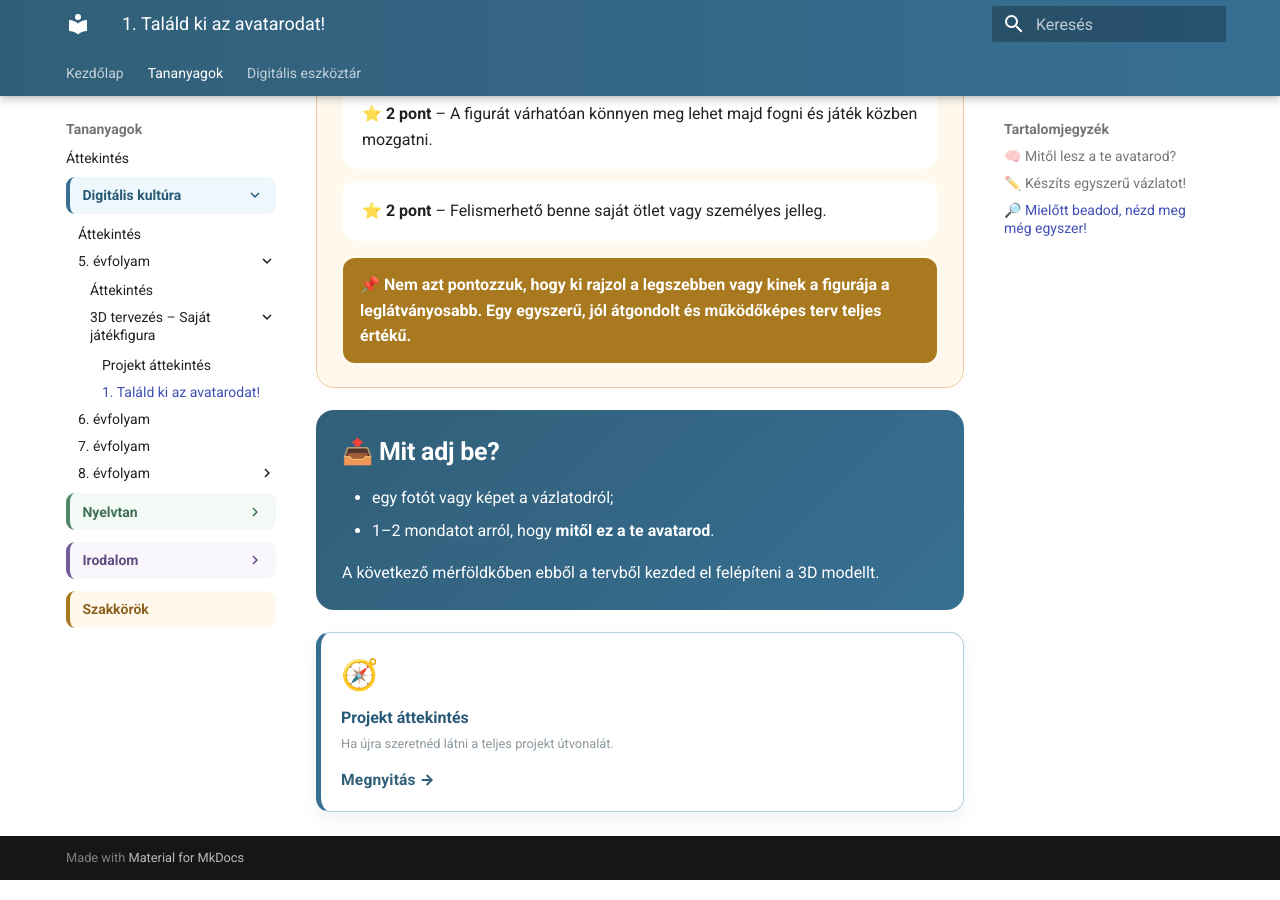
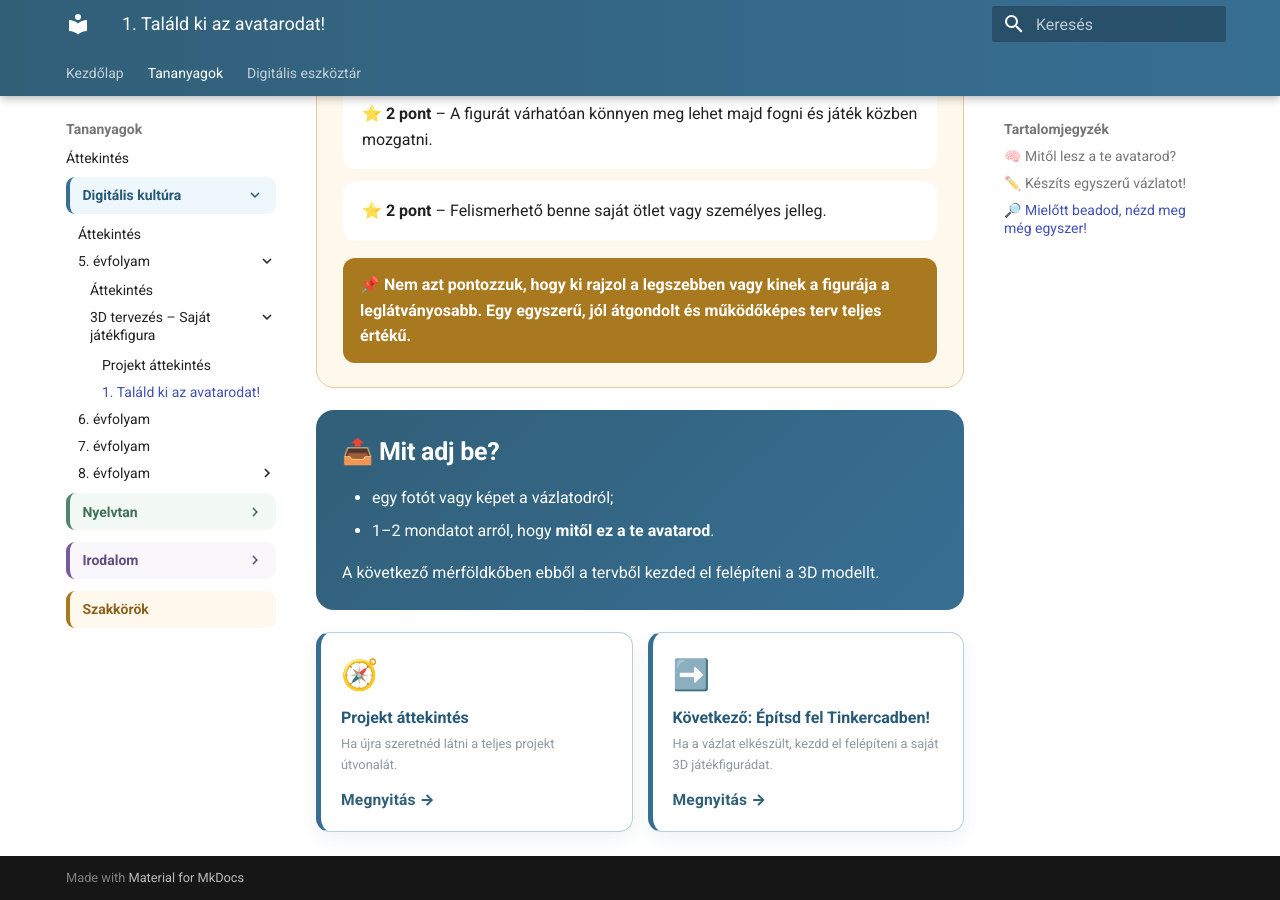
Before and after one commit to bsuszter/digitalis-eszkoztar, an MkDocs documentation site: the page built from docs/tananyagok/digitalis-kultura/5-evfolyam/3d-avatar/01-talald-ki-az-avatarod.md, in a window 1280 px wide and 900 px high, scrolled down 3779 px. Built offline with MkDocs 1.6.1 and Material for MkDocs 9.7.7, drawn with Linux system fonts in a browser that asks for light colours.

Commit message:
Link avatar milestone 1 to milestone 2

```diff
--- a/docs/tananyagok/digitalis-kultura/5-evfolyam/3d-avatar/01-talald-ki-az-avatarod.md
+++ b/docs/tananyagok/digitalis-kultura/5-evfolyam/3d-avatar/01-talald-ki-az-avatarod.md
@@ -112,4 +112,8 @@ A rajzod nem művészeti feladat. Az a cél, hogy később tudd, mit szeretnél
     <span class="related-icon">🧭</span>
     <span class="related-text"><strong>Projekt áttekintés</strong><small>Ha újra szeretnéd látni a teljes projekt útvonalát.</small></span>
   </a>
+  <a href="../02-epitsd-fel/">
+    <span class="related-icon">➡️</span>
+    <span class="related-text"><strong>Következő: Építsd fel Tinkercadben!</strong><small>Ha a vázlat elkészült, kezdd el felépíteni a saját 3D játékfigurádat.</small></span>
+  </a>
 </div>
```
